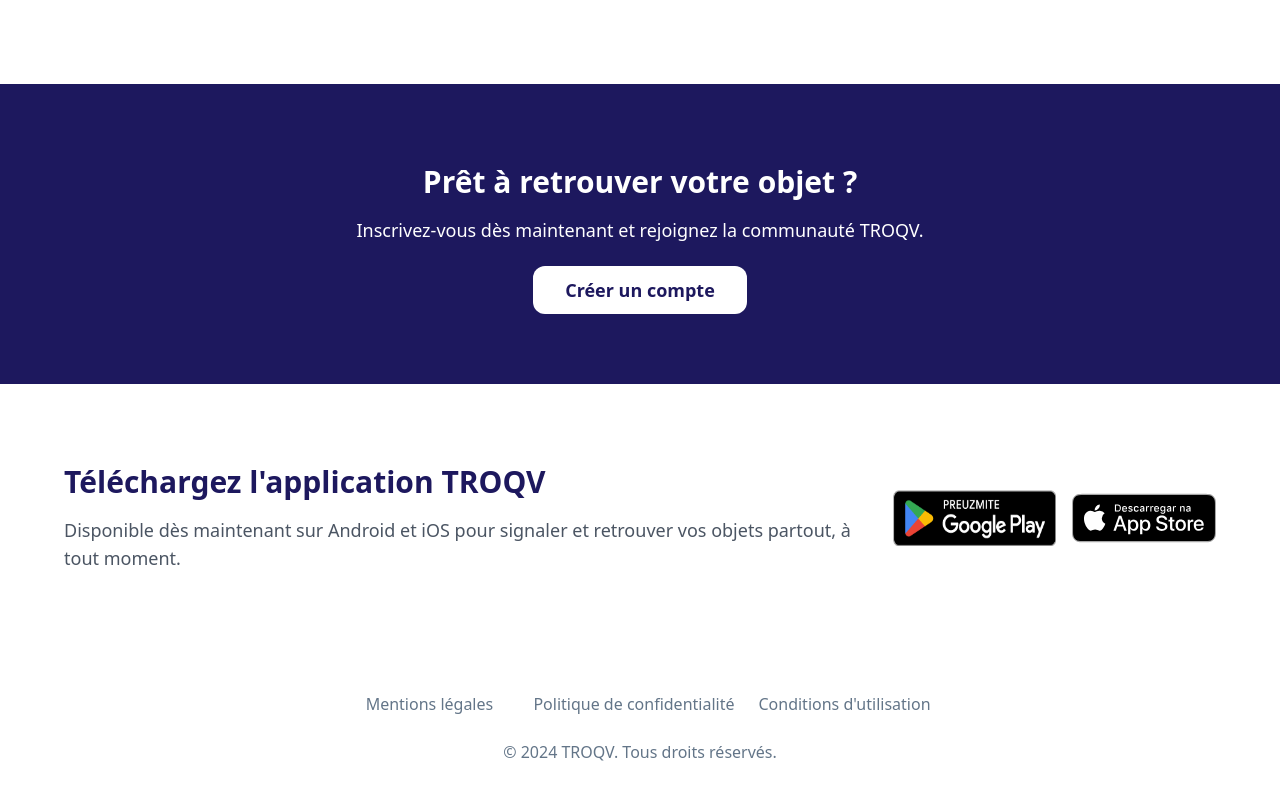
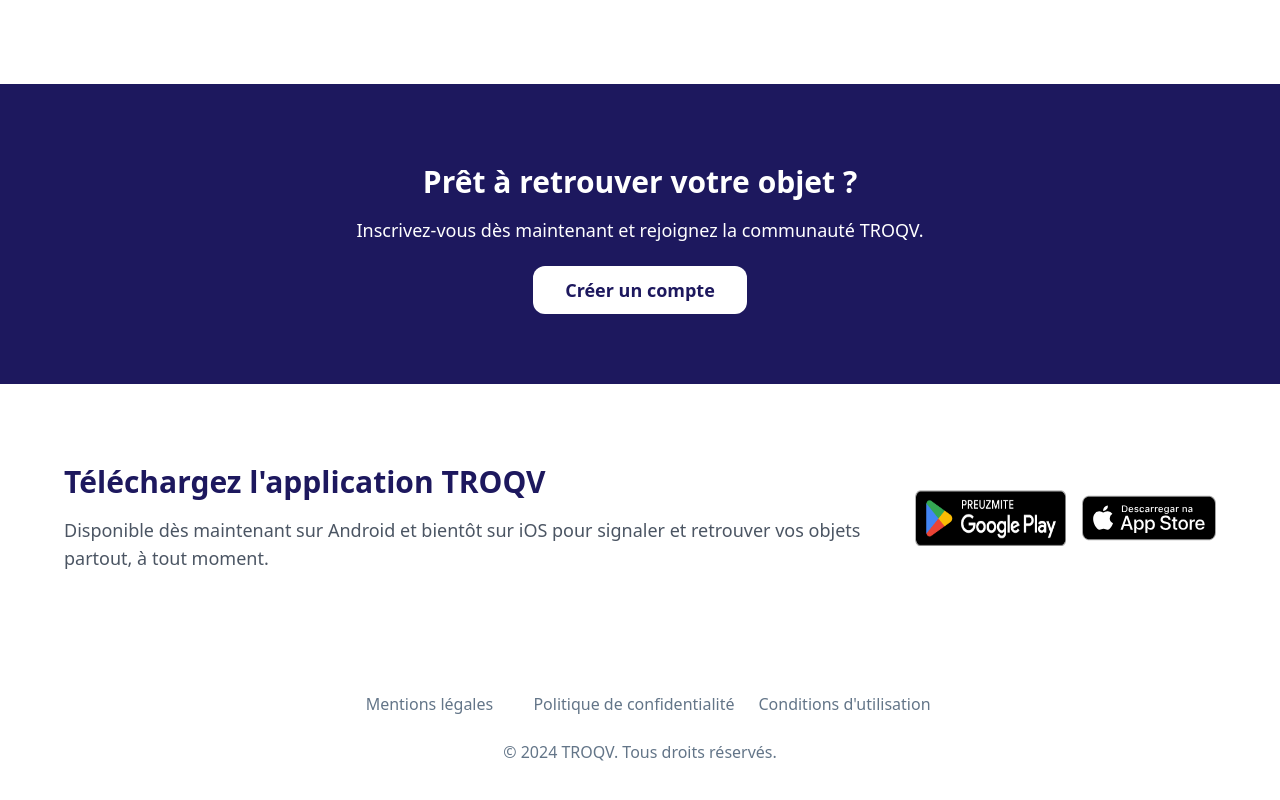
Before and after one commit to Khaly17/tf-ui, an Angular app: page / in a window 1280 px wide. Shown: the part 2844-3644 px from the top of the page. Built offline with nearby package versions, Linux system fonts and the light colour scheme; no server answers.

Commit message:
fix: update application availability text for iOS in hero component

```diff
--- a/src/app/layout/hero/hero.component.html
+++ b/src/app/layout/hero/hero.component.html
@@ -144,7 +144,7 @@
     <div class="max-w-6xl mx-auto flex flex-col md:flex-row items-center justify-between gap-10">
       <div class="text-center md:text-left">
         <h3 class="text-3xl font-bold mb-4 text-[#1d185e]">Téléchargez l'application TROQV</h3>
-        <p class="text-gray-600 text-lg">Disponible dès maintenant sur Android et iOS pour signaler et retrouver vos objets partout, à tout moment.</p>
+        <p class="text-gray-600 text-lg">Disponible dès maintenant sur Android et bientôt sur iOS pour signaler et retrouver vos objets partout, à tout moment.</p>
       </div>
 
       <div class="flex gap-4 justify-center">
```
